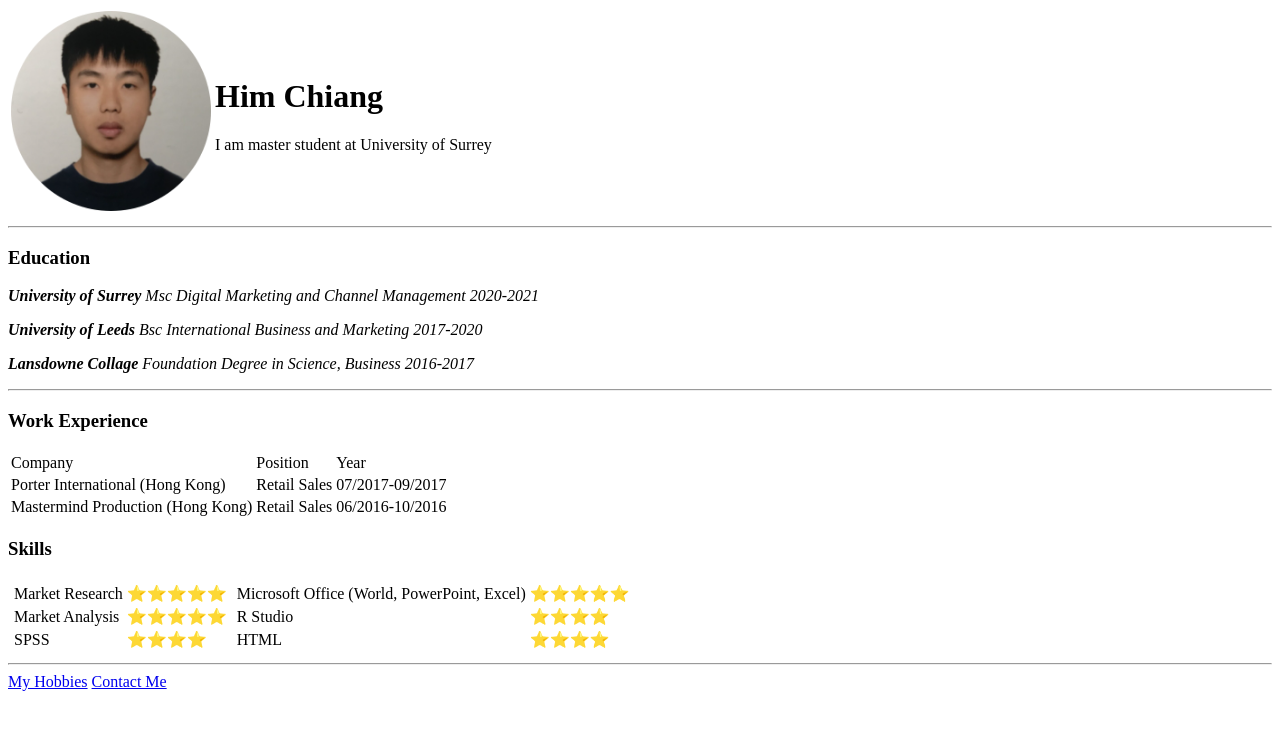
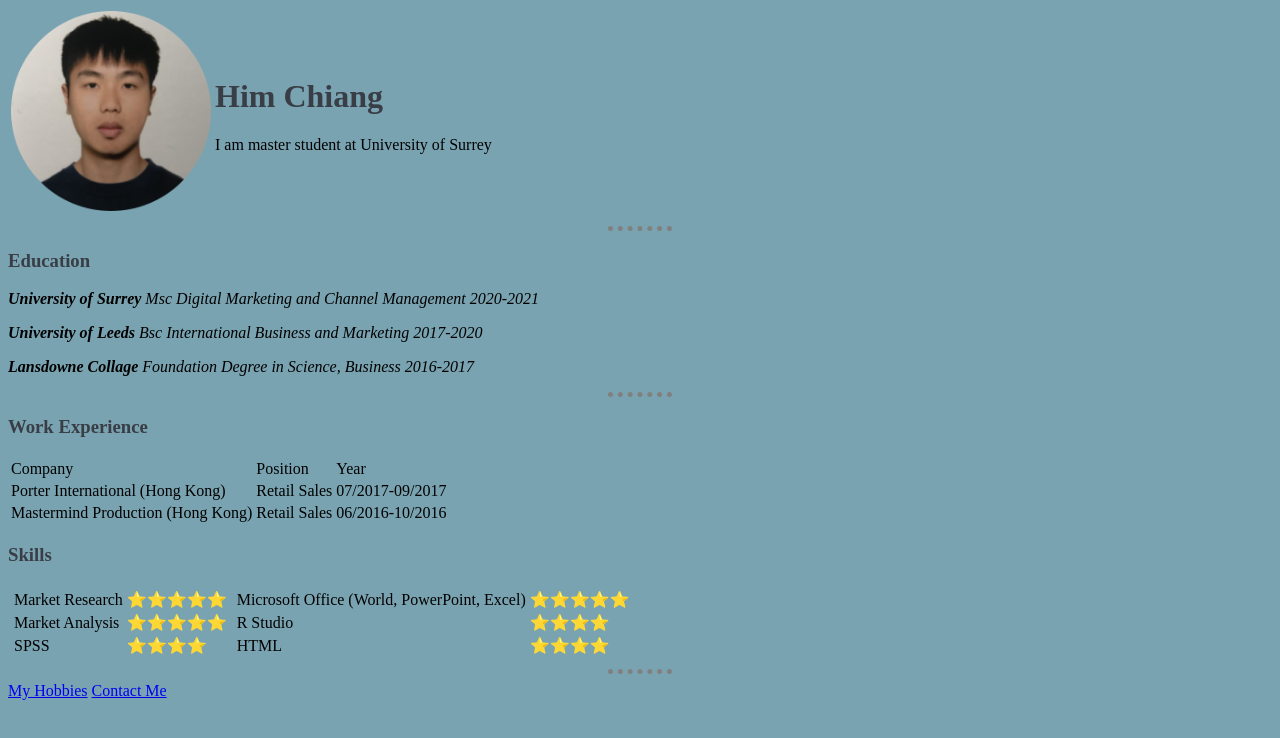
Before and after one commit to luemas87/personal-cv, a plain HTML site: page index.html in a window 1280 px wide. Drawn offline with Linux system fonts and the light colour scheme.

Commit message:
Add files via upload

```diff
--- /dev/null
+++ b/css/styles.css
@@ -0,0 +1,16 @@
+body {
+  background-color:#79a3b1;
+}
+h1{
+  color: #393e46
+}
+h3{
+  color: #393e46
+}
+hr{
+  border-style: none;
+  border-top-style: dotted;
+  border-color: grey;
+  border-width: 5px;
+  width: 5%
+}
--- a/index.html
+++ b/index.html
@@ -4,6 +4,7 @@
 <head>
   <meta charset="utf-8">
   <title>Samuel's Personal Site</title>
+<link rel="stylesheet" href="css/styles.css">
 </head>
 
 <body>
```
Also changed, not shown: contact me.html (+1 -0 lines), my hobbies.html (added, +24 -0 lines).
